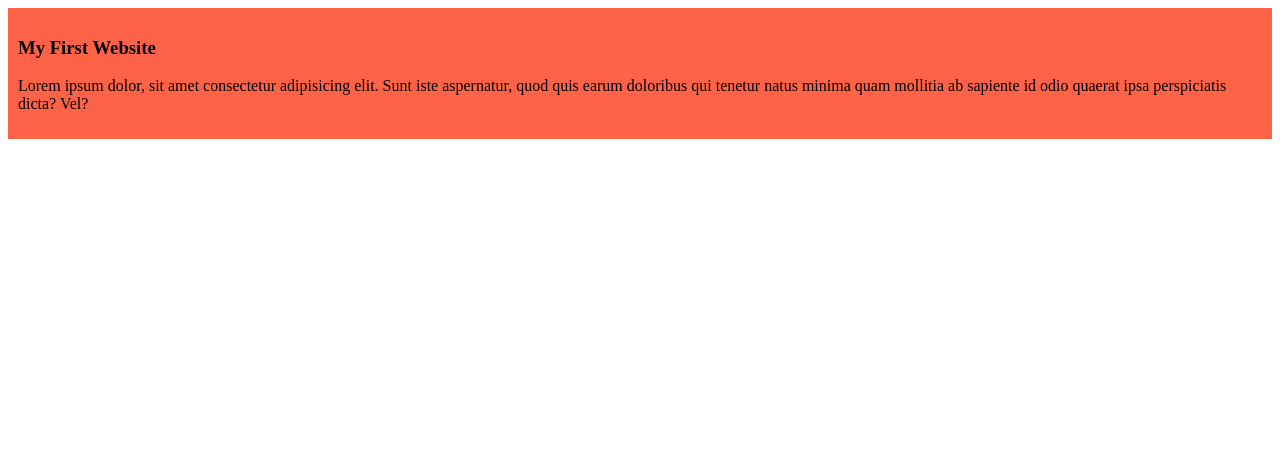
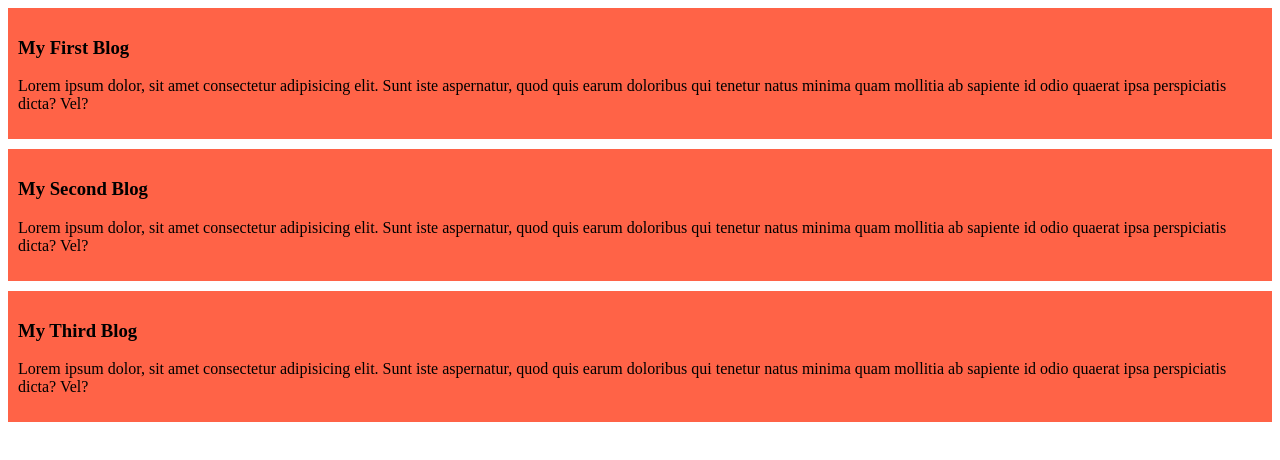
Before and after one commit to 0444Sajib/my-simple-website, a plain HTML site: page index.html in a window 1280 px wide. Drawn offline with Linux system fonts and the light colour scheme.

Commit message:
Added the Second blog

```diff
--- a/index.html
+++ b/index.html
@@ -8,7 +8,15 @@
 </head>
 <body>
     <div>
-    <h3>My First Website</h3>
+    <h3>My First Blog</h3>
+   <p>Lorem ipsum dolor, sit amet consectetur adipisicing elit. Sunt iste aspernatur, quod quis earum doloribus qui tenetur natus minima quam mollitia ab sapiente id odio quaerat ipsa perspiciatis dicta? Vel?</p></div>
+
+    <div>
+    <h3>My Second Blog</h3>
+   <p>Lorem ipsum dolor, sit amet consectetur adipisicing elit. Sunt iste aspernatur, quod quis earum doloribus qui tenetur natus minima quam mollitia ab sapiente id odio quaerat ipsa perspiciatis dicta? Vel?</p></div>
+
+    <div>
+    <h3>My Third Blog</h3>
    <p>Lorem ipsum dolor, sit amet consectetur adipisicing elit. Sunt iste aspernatur, quod quis earum doloribus qui tenetur natus minima quam mollitia ab sapiente id odio quaerat ipsa perspiciatis dicta? Vel?</p></div>
 
 </body>
--- a/styles/blog.css
+++ b/styles/blog.css
@@ -2,5 +2,6 @@ div{
 
 background-color: tomato;
 padding: 10px;
+margin-bottom: 10px;
 
 }
```
